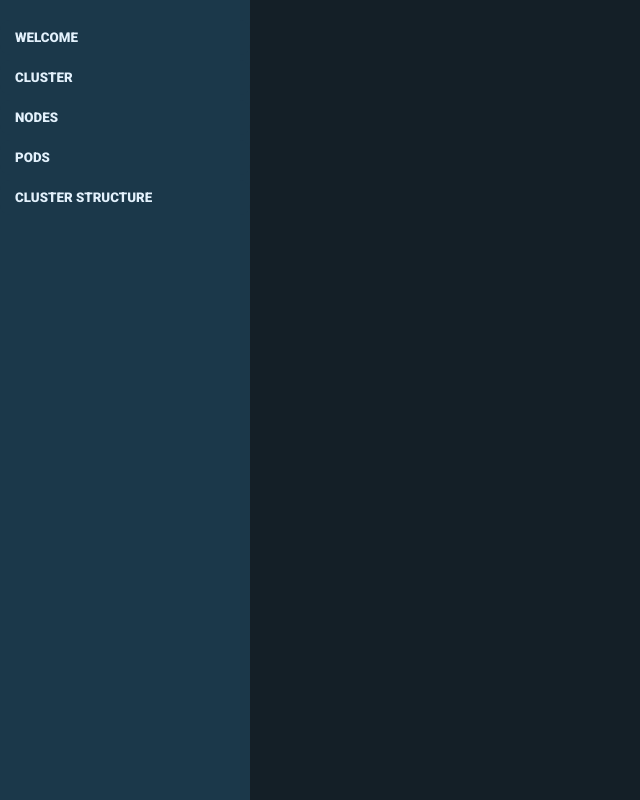
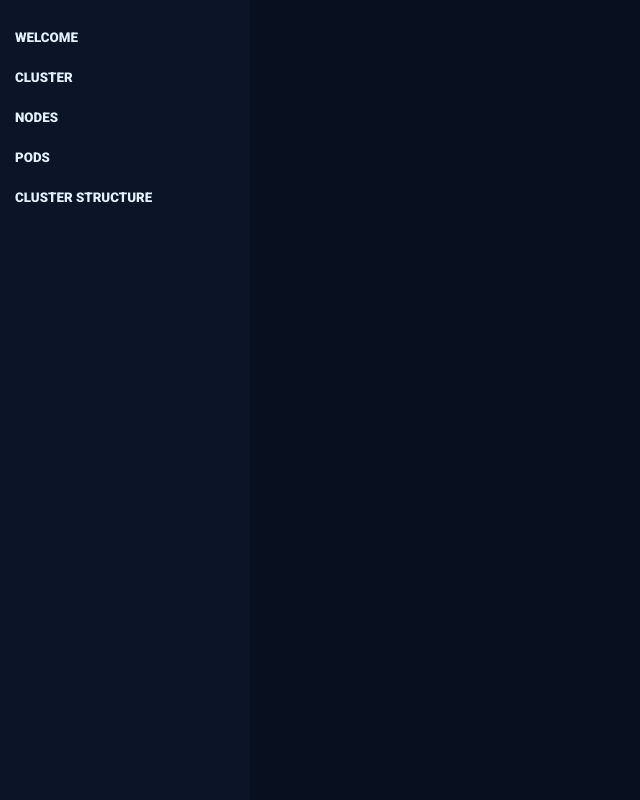
Before and after one commit to oslabs-beta/nemo, a React app in the folder client/: page / in a window 1280 px wide. Shown: the whole page, without its empty margins (0-640 px from the left). Built offline with nearby package versions, Linux system fonts and the light colour scheme.

Commit message:
color changes, new primary/secondary

```diff
--- a/client/src/components/App.jsx
+++ b/client/src/components/App.jsx
@@ -10,7 +10,7 @@ const App = () => {
   }, []);
 
   return (
-    <div style={{ backgroundColor: '#141f27', minHeight: '100vh' }}>
+    <div style={{ backgroundColor: '#081020', minHeight: '100vh' }}>
       <Navbar setActiveButton={setActiveButton} />
       <MainContainer activeButton={activeButton} />
     </div>
--- a/client/src/components/NavBar.jsx
+++ b/client/src/components/NavBar.jsx
@@ -6,7 +6,7 @@ const sidebarStyle = {
   position: 'fixed',
   left: 0,
   top: 0,
-  backgroundColor: '#1B384A',
+  backgroundColor: '#0C1428',
   paddingTop: '20px',
   display: 'flex',
   flexDirection: 'column',
@@ -18,7 +18,7 @@ const buttonStyle = {
   color: '#E3F1FC',
   border: 'none',
   borderRadius: '10px',
-  backgroundColor: '#1B384A',
+  backgroundColor: '#0C1428',
   width: '100%',
   textTransform: 'uppercase',
   marginBottom: '5px',
@@ -30,7 +30,7 @@ const buttonStyle = {
 
 const activeButtonStyle = {
   ...buttonStyle,
-  backgroundColor: '#141F27',
+  backgroundColor: '#081020',
   color: '#FF743E',
 };
 
--- a/client/src/components/NodeSummary.jsx
+++ b/client/src/components/NodeSummary.jsx
@@ -237,7 +237,7 @@ const NodeSummary = () => {
       width: '450px',
       minWidth: '300px',
       fontFamily: '"Roboto", sans-serif',
-      backgroundColor: '#1B384A',
+      backgroundColor: '#0c1428',
     },
     nodeContent: {
       display: 'flex',
@@ -258,7 +258,7 @@ const NodeSummary = () => {
       color: '#E3F1FC',
       border: 'none',
       borderRadius: '10px',
-      backgroundColor: '#141F27',
+      backgroundColor: '#081020',
       textTransform: 'uppercase',
       cursor: 'pointer',
       transition: 'color 0.3s ease',
--- a/client/src/components/PodSummary.jsx
+++ b/client/src/components/PodSummary.jsx
@@ -68,7 +68,7 @@ const PodSummary = () => {
       width: '300px',
       minWidth: '200px',
       fontFamily: '"Roboto", sans-serif',
-      backgroundColor: '#1B384A',
+      backgroundColor: '#0c1428',
     },
     podContent: {
       display: 'flex',
@@ -89,7 +89,7 @@ const PodSummary = () => {
       color: '#E3F1FC',
       border: 'none',
       borderRadius: '10px',
-      backgroundColor: '#141F27',
+      backgroundColor: '#081020',
       textTransform: 'uppercase',
       cursor: 'pointer',
       transition: 'color 0.3s ease',
```
